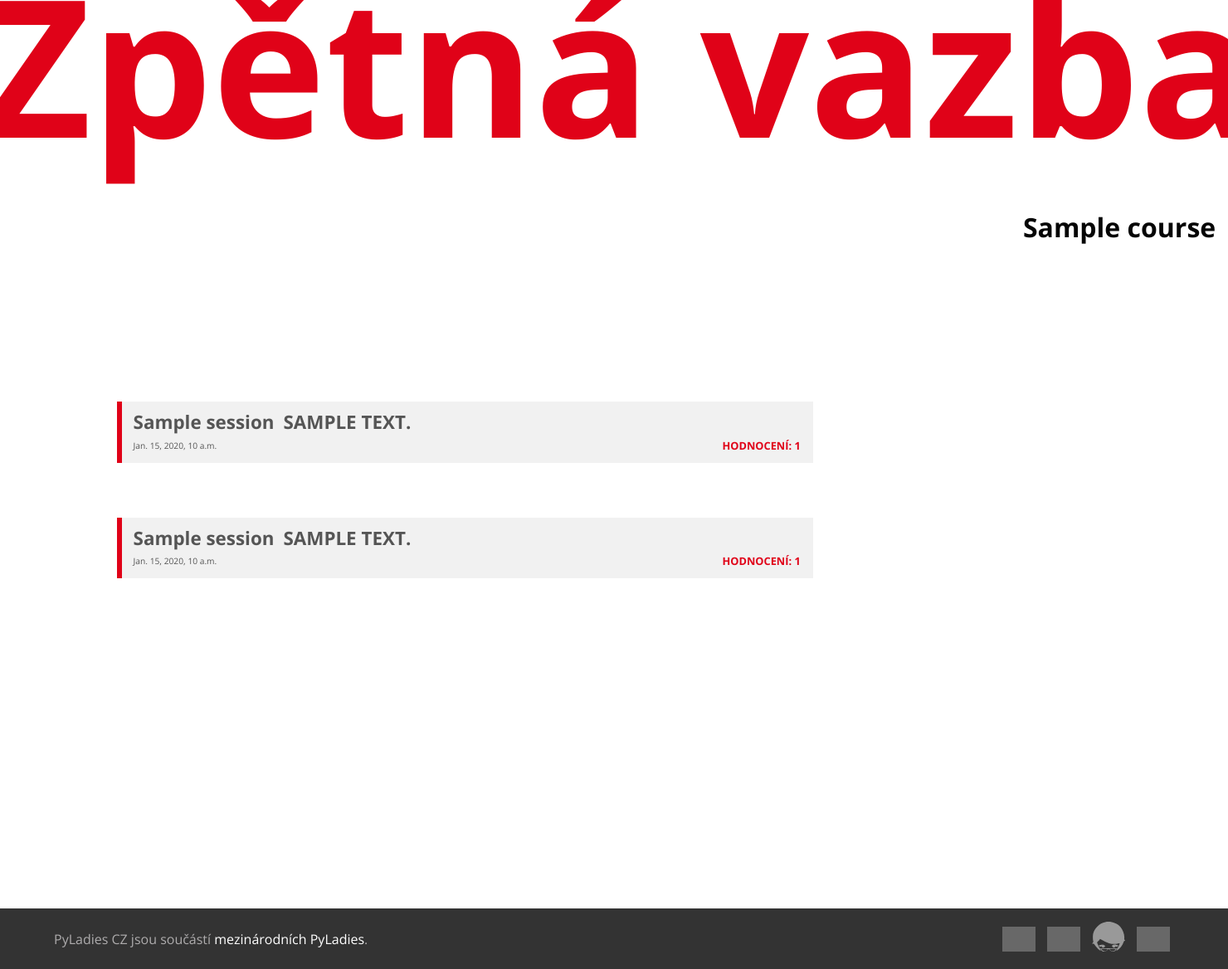
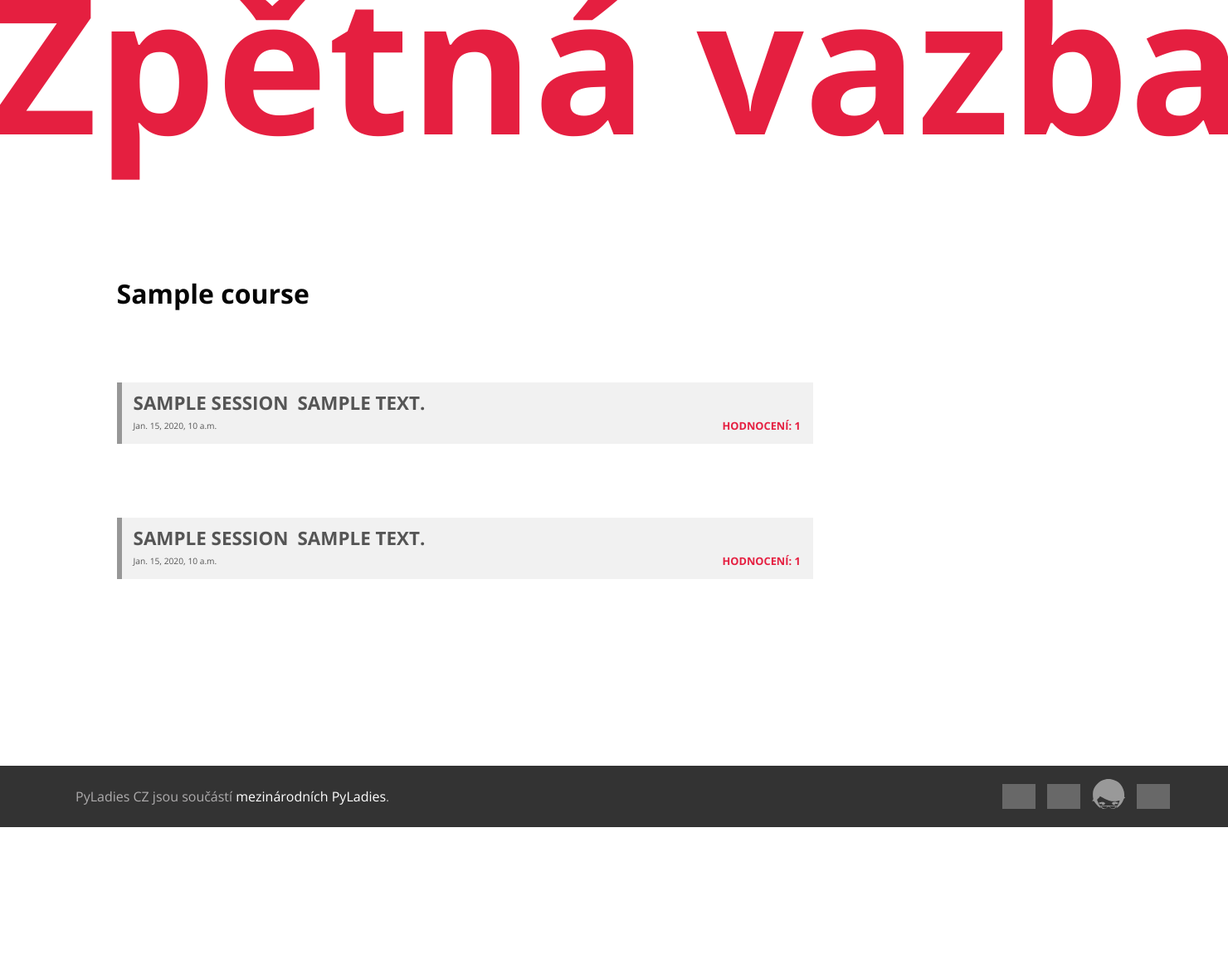
Before and after one commit to PyLadiesCZ/Zpetnovazebnik, a Django app: template blog/templates/things/session_list.html in a window 1480 px wide; the page is wider, and only the part inside the window is pictured. Shown: that part at 83% size. After the commit the page ends 997 px from the top of that part, so only its background shows below. Run offline with Django 3.2, Linux system fonts and the light colour scheme; tables that the repository leaves empty hold one stand-in row (values such as "Sample post"); the template is opened without the code that fills it: values that come from a table or form of the project are taken from there, most other values are stand-ins (such as "Sample title", 1, 10 or a date in 2020); grey boxes are pictures that could not be loaded.

Commit message:
Redesing

```diff
--- a/blog/static/css/style.css
+++ b/blog/static/css/style.css
@@ -20,7 +20,7 @@ h2 {
     text-decoration:none;
 }
 .plpink {
-    color: #e00218
+    color: #e51f40
 }
 .pltext {
     color: #555555
@@ -31,16 +31,17 @@ a {
 }
 a:hover {
 	text-decoration: none;
-	color: #e00218;
+	color: #e51f40;
 }
-p a:hover {
+.content header a:hover, .content .course p:hover {
 	text-decoration: underline;
+    color: #555555;
 }
-.pull-right li {
-	padding-top: 10px;
+.blg {
+    border-left: 6px solid #979797;
 }
-.smaller {
-	font-size: 25px !important;
+.blp{
+    border-left: 6px solid #e51f40;
 }
 
 /*  HEADER  */
@@ -58,6 +59,7 @@ p a:hover {
 }
 .page-header h1 {
     margin: 1vw;
+
 }
 .header-text {
     display: block;
@@ -65,8 +67,15 @@ p a:hover {
     font-size: 10vw;
 }
 .course-name {
-    padding: 5%;
-    width: 90%;
+    width: 100%;
+    text-align: left;
+    color: #050505;
+    font-size: 1.2em;
+    font-weight: bold;
+
+}
+.border-b-m {
+    border-bottom: 1px solid #979797;
 }
 @media all and (min-width: 500px) {
     .logo2 {
@@ -77,46 +86,38 @@ p a:hover {
     }
     .page-header {
         height:19vw;
-        margin: 0
+        margin: 0;
     }
 }
 @media all and (min-width: 740px) {
     .course-name {
-    width: 70%;
-    padding: 5% 1%;
-    text-align: right;
-    margin: -22px 0% 3px auto;
-    color: #050505;
-    font-size: 2em;
+        font-size: 2em;
+         padding: 2% 5%;
     }
     .page-header h1 {
-        margin: -5.5vw -1.6vw
+        margin: -5.5vw -1vw
     }
     .header-text {
         display: block;
-        width: 114%;
-        font-size: 13vw;
+        width: 105%;
+        font-size: 12.8vw;
+    }
+    .border-b-m {
+        border-bottom: none;
     }
 }
 
-/*  COURSE  */
-.course-list {
-    margin: auto;
-}
-.course {
-    padding: 10px;
-    margin: 10px auto;
-    width: 90%;
-}
-.course p {
-    font-weight: 600;
+/*    */
+
+.course-date {
+    display: none
 }
 .date {
     font-size: 0.8em;
     margin: 0.5em 0 2em;
+    display: inherit;
 }
 .session {
-    border-left: 6px solid #e00218;
     background-color: #f1f1f1;
     padding: 14px 14px;
     margin-bottom: 1em;
@@ -124,7 +125,10 @@ p a:hover {
     color: #555555;
     font-size: 1em;
 }
-.session h2, .course h2 {
+.session-list>a>.session:hover {
+    border-left: 6px solid #fa023c;
+}
+.session h2, . h2 {
     margin: 5px 0 10px;
     font-weight: 600;
 }
@@ -161,9 +165,8 @@ p a:hover {
 }
 .session-detail textarea {
     padding: 6px 10px 0;
-    border: 4px solid #fa023c;
+    border: 6px solid #e51f40;
     width: 100%;
-
     display: block;
     font-size: 1em;
 }
@@ -184,6 +187,8 @@ p a:hover {
         font-size: 1.4em;
         line-height: 1;
         margin-right: 10px;
+        font-weight: 600;
+        text-transform: uppercase;
     }
     .session-info, .session-info>p, .date {
         margin: 0;
@@ -197,7 +202,7 @@ p a:hover {
         padding-top: 10px;
     }
     .session {
-        margin: 0;
+        margin: 0 0 3%;
     }
     .current_session {
         padding: 1% 10%;
@@ -215,11 +220,11 @@ p a:hover {
         width: 100%;
     }
 }
-
-
 @media all and (min-width: 740px){
-    .session-list.session:hover {
-        border-left: 6px solid green;
+    .course-date {
+        font-size: 0.8em;
+        margin: 0.5em 0 2em;
+        display: inherit;
     }
     .current_session {
         padding: 0 5%;
@@ -229,19 +234,20 @@ p a:hover {
          padding: 2% 5%;
     }
     .session-list a, .session-detail a {
-        padding: 1% 0% 0%;
+        padding: 0;
     }
-    .session {
-        width: 70%;
+    .content {
+        width: 100%
     }
     .session-detail textarea {
         width: 70%;
     }
-    .content {
-        width: 100%
+}
+@media all and (min-width: 1000px){
+    .session {
+        width: 70%;
     }
 }
-
 /*  COMMENTS  */
 .save {
     float: right;
@@ -252,7 +258,13 @@ p a:hover {
     width: 100%;
     margin-top: 2em;
     background-color: #f1f1f1;
-    border-left: 6px solid #979797;
+}
+.comments-info {
+    padding: 1em;
+    display: block;
+    width: 100%;
+    margin-top: 2em;
+    background-color: #f1f1f1;
 }
 .comment-header {
     display: -webkit-box;
@@ -265,6 +277,7 @@ p a:hover {
 .comment-header>h2 {
     margin: 0;
 }
+
 .btn, .save {
     width: 250px;
     background-color: #fa023c;
@@ -282,17 +295,20 @@ p a:hover {
     display: table;
 }
 .btn:hover, .btn-save>button:hover {
-    background-color: #e00218;
+    background-color: #e51f40;
     color: white;
 }
-@media all and (min-width: 740px) {
+
+@media all and (min-width: 1000px) {
     .comments {
+        width: 70%;
+    }
+    .comments-info {
         width: 70%;
     }
 }
 
 /*  FOOTER  */
-
 .footer {
     background: #333;
     color: rgba(255, 255, 255, 0.2);
@@ -304,7 +320,7 @@ p a:hover {
     padding: 15px;
 }
 .footer .global-pyladies {
-    margin-top: 26px;
+    margin: 26px;
     color: #aeacad;
     float: left;
 }
--- a/blog/templates/things/base.html
+++ b/blog/templates/things/base.html
@@ -27,7 +27,7 @@
                 </div>
             </a>
         </div>
-        <h2 class="course-name pltext">{{ course }}</h2>
+
         <div class="content">
              {% block content %}
              {% endblock %}
--- a/blog/templates/things/course_list.html
+++ b/blog/templates/things/course_list.html
@@ -1,11 +1,13 @@
 {% extends 'things/base.html' %}
 
 {% block content %}
+<div class="course-name pltext">
 {% for course in courses %}
     <a href="{% url 'session_list' course_slug=course.slug %}">
-        <div class="course pltext ">
+        <div class="course pltext border-b-m">
             <p>{{ course.course_name }}</p>
         </div>
     </a>
 {% endfor %}
+</div>
 {% endblock content %}
--- a/blog/templates/things/session_list.html
+++ b/blog/templates/things/session_list.html
@@ -1,12 +1,19 @@
 {% extends 'things/base.html' %}
 {% block content %}
+
+<header>
+
+<p class="course-name pltext">{{ course }}</p>
+
+
+</header>
 {% if sessions.count > 1 %}
     <h2 class="current_session">Aktuální lekce:</h2>
 {% endif %}
 <div class="session-list">
     {% for session in current_sessions %}
         <a href="{% url 'session_detail' course_slug=course.slug session_slug=session.slug %}">
-            <div class="session">
+            <div class="session blg">
                 <div class="session-name">
                     <h2>{{ session.title }}</h2>
                     <p>{{ session.text|linebreaksbr }}</p>
@@ -33,7 +40,7 @@
 <div class="session-list">
     {% for session in past_sessions %}
         <a href="{% url 'session_detail' course_slug=course.slug session_slug=session.slug %}">
-            <div class="session">
+            <div class="session blg">
                 <div class="session-name">
                     <h2>{{ session.title }}</h2>
                     <p>{{ session.text|linebreaksbr }}</p>
```
Also changed, not shown: blog/templates/things/add_comment_to_session.html (+9 -3 lines), blog/templates/things/session_detail.html (+7 -3 lines).
